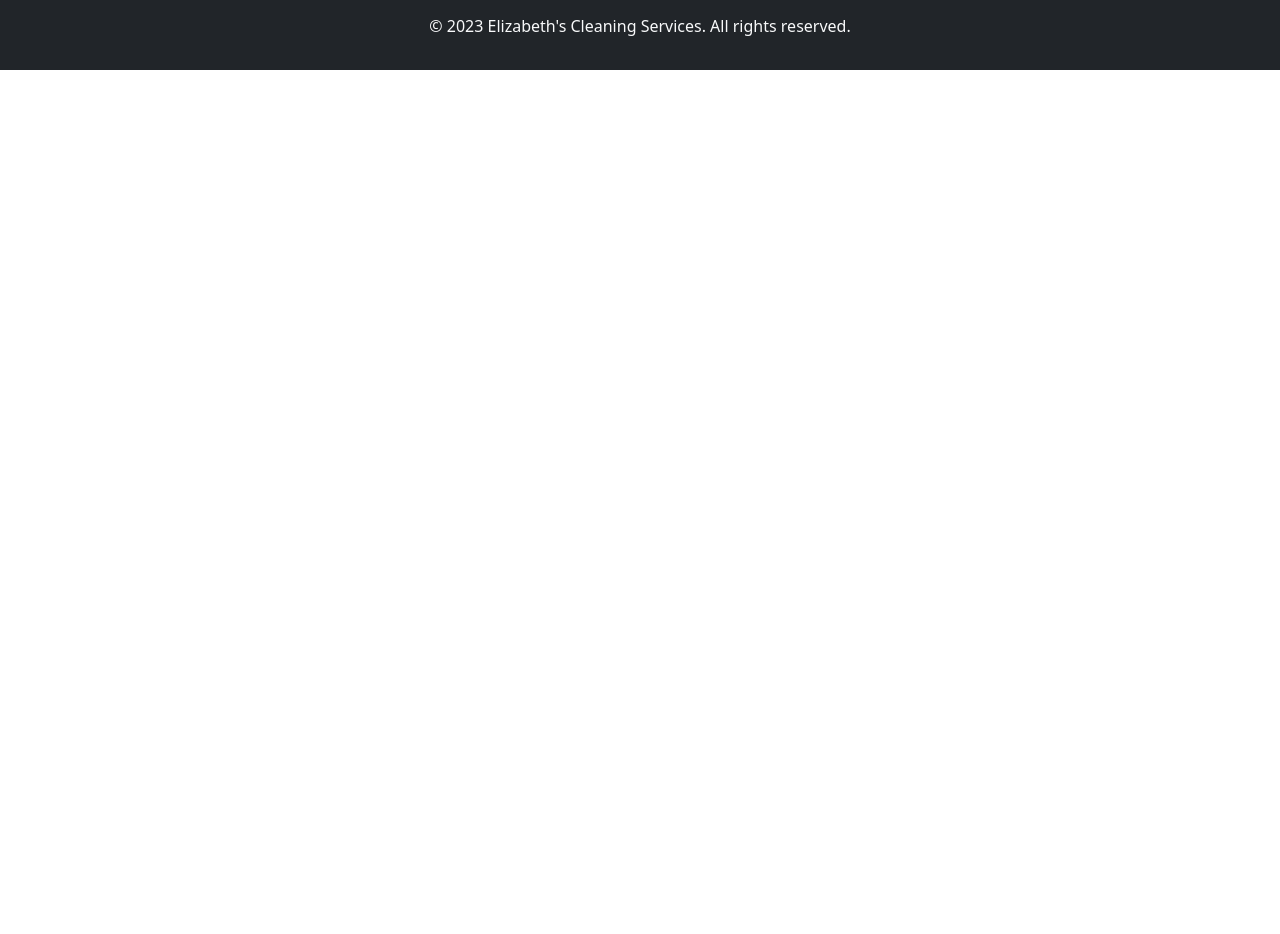
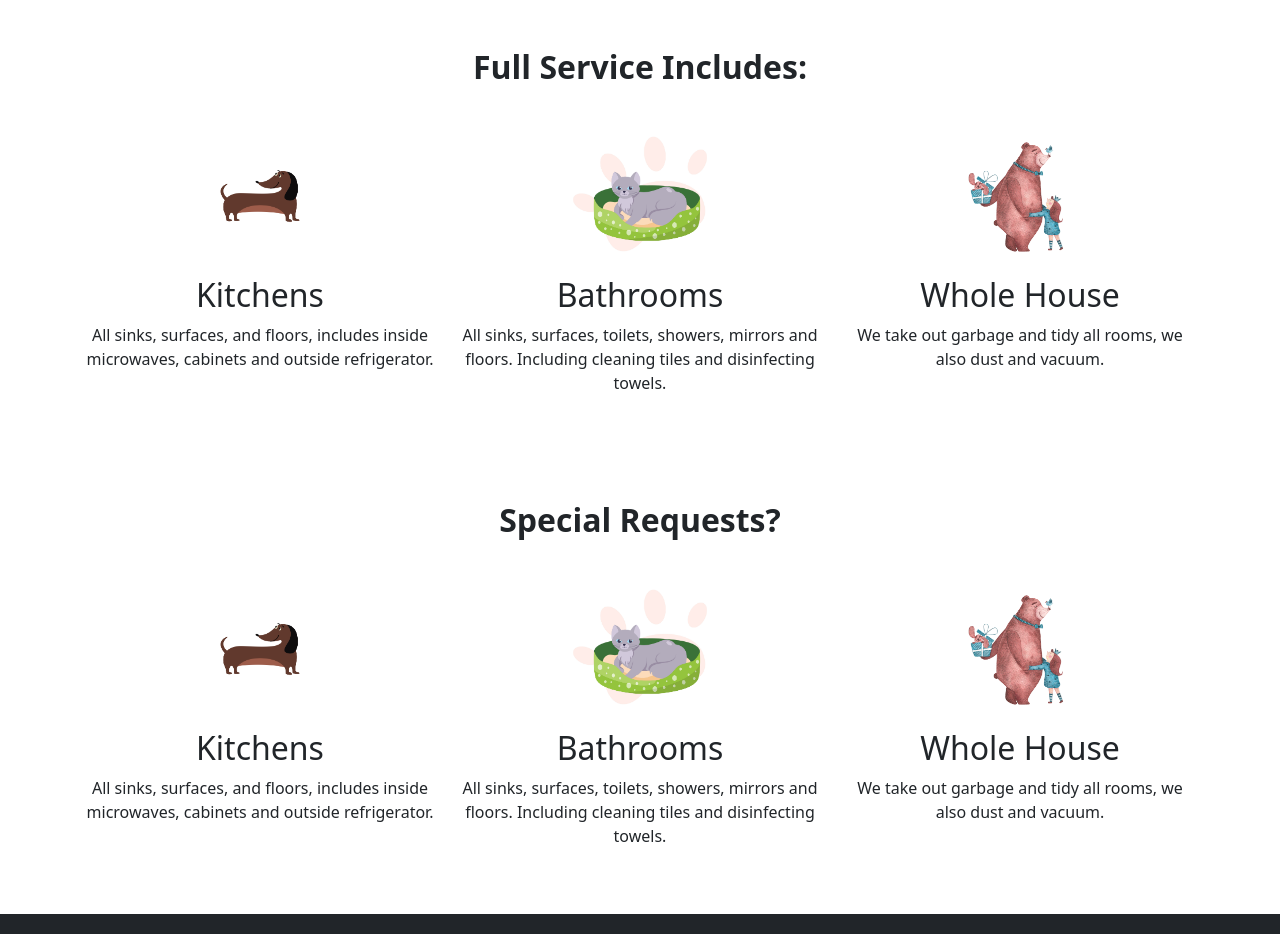
Before and after one commit to LiamZ34/client-cleaning-service, a React (Create React App) app: page /services in a window 1280 px wide. Shown: the part 362-1296 px from the top of the page. Before the commit the page ends 800 px from the top, so only its background shows below. Built offline with nearby package versions, Linux system fonts and the light colour scheme.

Commit message:
added 2 sections for the services section

```diff
--- a/src/Services.css
+++ b/src/Services.css
@@ -5,9 +5,9 @@
 
   /* Hero Section */
 
-  .hero {
+  .services-hero {
       height: 45vh; /* Adjusted height for the hero section */
-      background:  url('./assets/clean-house.png') center/cover no-repeat;
+      background:  url('./assets/blank-wall.jpeg') center/cover no-repeat;
       display: flex;
       align-items: center;
       justify-content: center;
@@ -15,7 +15,7 @@
       text-align: center;
       position: relative;
     }
-    .hero::before {
+    .services-hero::before {
       content: '';
       position: absolute;
       top: 0;
@@ -80,6 +80,94 @@
     margin-bottom: 30px;
   }
 
+  .full-services {
+    padding: 50px 0;
+    background-color: #f5f5f5;
+    text-align: center;
+  }
+
+  .services-content {
+    max-width: 800px;
+    margin: 0 auto;
+  }
+
+  .services-content h2 {
+    font-size: 2em;
+    margin-bottom: 10px;
+  }
+
+  .services-content h3 {
+    font-size: 1.5em;
+    color: #555;
+    margin-bottom: 30px;
+  }
+
+  .service-types {
+    display: flex;
+    justify-content: space-around;
+  }
+
+  .service-type {
+    flex: 1;
+    padding: 20px;
+    border: 1px solid #ddd;
+    border-radius: 8px;
+    margin: 0 10px;
+    transition: transform 0.2s ease-in-out;
+  }
+
+  .service-type:hover {
+    transform: scale(1.05);
+  }
+
+  .service-icon {
+    font-size: 3em;
+    margin-bottom: 10px;
+  }
+
+  .service-type h4 {
+    font-size: 1.5em;
+    margin-bottom: 10px;
+  }
+
+  .service-type p {
+    font-size: 1em;
+    color: #666;
+  }
+
+
+.fullService-section {
+     margin-bottom: 50px;
+  }
+
+.fullService-title {
+    display: flex;
+    padding-top: 40px;
+    margin-bottom: 40px;
+    justify-content: center;
+  }
+
+  .fullService-section h2 {
+    margin-top: 10px;
+  }
+
+.specialRequest-section {
+     margin-bottom: 50px;
+  }
+
+  .specialRequest-title {
+    display: flex;
+    padding-top: 40px;
+    margin-bottom: 40px;
+    justify-content: center;
+  }
+
+  .specialRequest-section h2 {
+    margin-top: 10px;
+  }
+
+
+
   /* Responsive styles */
 
 @media (max-width: 845px) {
--- a/src/Services.js
+++ b/src/Services.js
@@ -1,6 +1,7 @@
 import React from 'react';
 import { Link, Element, Events, animateScroll as scroll, scrollSpy } from 'react-scroll';
 import './Services.css';
+import { amy, booking, request, relax, lisa, cheryl } from "./assets/images"
 
 const Services = () => {
   const scrollToNextSection = () => {
@@ -9,7 +10,7 @@ const Services = () => {
 
   return (
     <div>
-      <section className="hero">
+      <section className="services-hero">
         <div className="hero-content">
           <h1 className="display-5 fw-bold">Services</h1>
           <Link to="about-section" smooth={true} duration={500}>
@@ -19,7 +20,65 @@ const Services = () => {
       </section>
 
       <Element name="about-section" className="element">
+      <div>
+      {/* Full Services Section */}
+  <div className='fullService-section'>
+  <h2 className='fullService-title display-8 fw-bold'>Full Service Includes:</h2>
 
+      <div className="container marketing">
+    <div className="row">
+      <div className="col-lg-4">
+      <img src={cheryl} alt='logo' className='' width="140" height="140" />
+        <h2>Kitchens</h2>
+        <p>All sinks, surfaces, and floors, includes inside microwaves, cabinets and outside refrigerator.</p>
+
+      </div>
+      <div className="col-lg-4">
+      <img src={lisa} alt='logo' className='' width="140" height="140" />
+        <h2>Bathrooms</h2>
+        <p>All sinks, surfaces, toilets, showers, mirrors and floors. Including cleaning tiles and disinfecting towels.</p>
+
+      </div>
+      <div className="col-lg-4">
+        {/* <svg className="bd-placeholder-img rounded-circle " width="140" height="140" xmlns="http://www.w3.org/2000/svg" role="img" aria-label="Placeholder: 140x140" preserveAspectRatio="xMidYMid slice" focusable="false"><title>Placeholder</title><rect width="100%" height="100%" fill="#777"/><text x="50%" y="50%" fill="#777" dy=".3em">140x140</text></svg> */}
+        <img src={amy} alt='logo' className='' width="140" height="140" />
+        <h2>Whole House</h2>
+        <p>We take out garbage and tidy all rooms, we also dust and vacuum.</p>
+
+      </div>
+    </div>
+    </div>
+    </div>
+
+      {/* Special Requests Section */}
+      <div className='specialRequest-section'>
+  <h2 className='specialRequest-title display-8 fw-bold'>Special Requests?</h2>
+
+      <div className="container marketing">
+    <div className="row">
+      <div className="col-lg-4">
+      <img src={cheryl} alt='logo' className='' width="140" height="140" />
+        <h2>Kitchens</h2>
+        <p>All sinks, surfaces, and floors, includes inside microwaves, cabinets and outside refrigerator.</p>
+
+      </div>
+      <div className="col-lg-4">
+      <img src={lisa} alt='logo' className='' width="140" height="140" />
+        <h2>Bathrooms</h2>
+        <p>All sinks, surfaces, toilets, showers, mirrors and floors. Including cleaning tiles and disinfecting towels.</p>
+
+      </div>
+      <div className="col-lg-4">
+        {/* <svg className="bd-placeholder-img rounded-circle " width="140" height="140" xmlns="http://www.w3.org/2000/svg" role="img" aria-label="Placeholder: 140x140" preserveAspectRatio="xMidYMid slice" focusable="false"><title>Placeholder</title><rect width="100%" height="100%" fill="#777"/><text x="50%" y="50%" fill="#777" dy=".3em">140x140</text></svg> */}
+        <img src={amy} alt='logo' className='' width="140" height="140" />
+        <h2>Whole House</h2>
+        <p>We take out garbage and tidy all rooms, we also dust and vacuum.</p>
+
+      </div>
+    </div>
+    </div>
+    </div>
+    </div>
       </Element>
     </div>
   );
```
